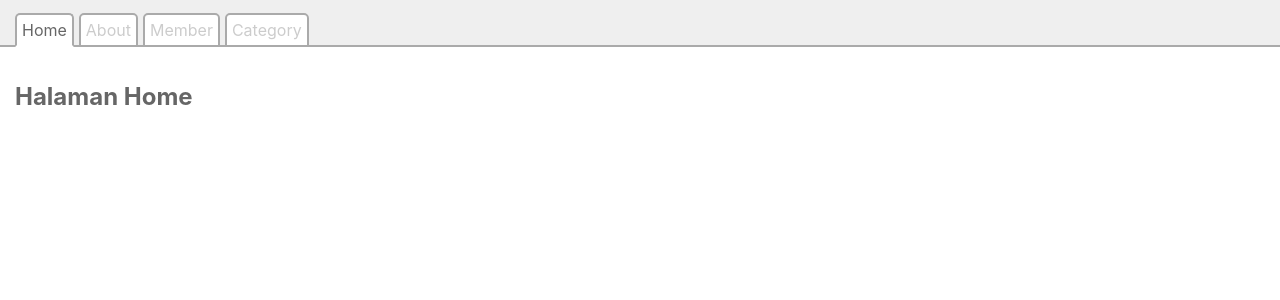
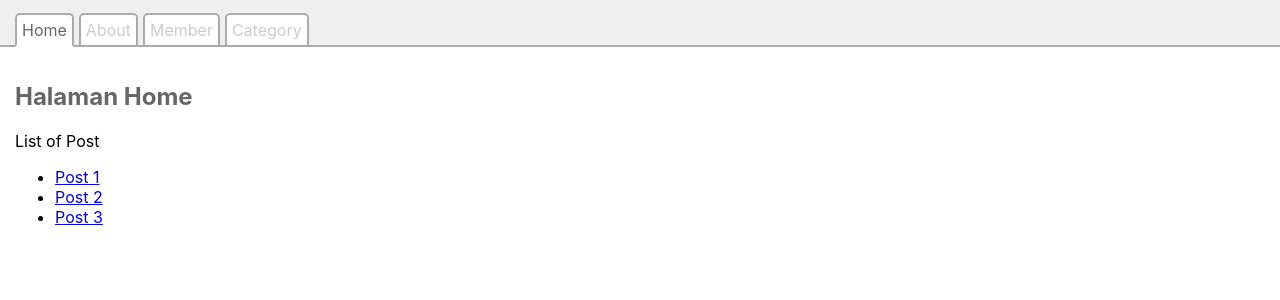
Before and after one commit to murqdan/tilegrid-app, a JavaScript app: page / in a window 1280 px wide. Shown: the top 300 px of the page. Built offline with nearby package versions, Linux system fonts and the light colour scheme.

Commit message:
(routing aplikasi) dynamic routing

```diff
--- a/src/pages/Home.js
+++ b/src/pages/Home.js
@@ -1,3 +1,18 @@
-const Home = () => <h2> Halaman Home </h2>
+import { Link } from 'react-router-dom'
+
+function Home () {
+  return (
+    <div>
+      <h2> Halaman Home </h2>
+
+      List of Post
+      <ul>
+        <li><Link to="/post/1">Post 1</Link></li>
+        <li><Link to="/post/2">Post 2</Link></li>
+        <li><Link to="/post/3">Post 3</Link></li>
+      </ul>
+    </div>
+  )
+}
 
 export default Home
```
Also changed, not shown: src/pages/Post.js (added, +14 -0 lines).
